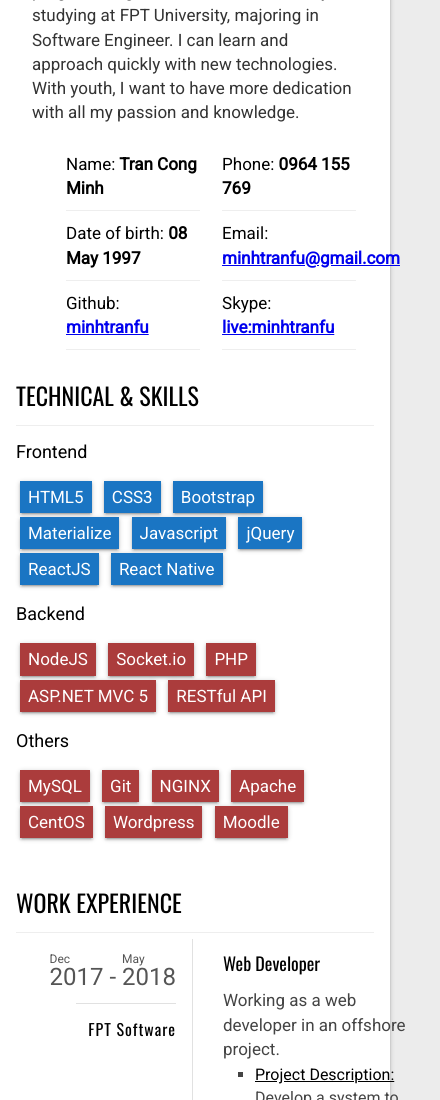
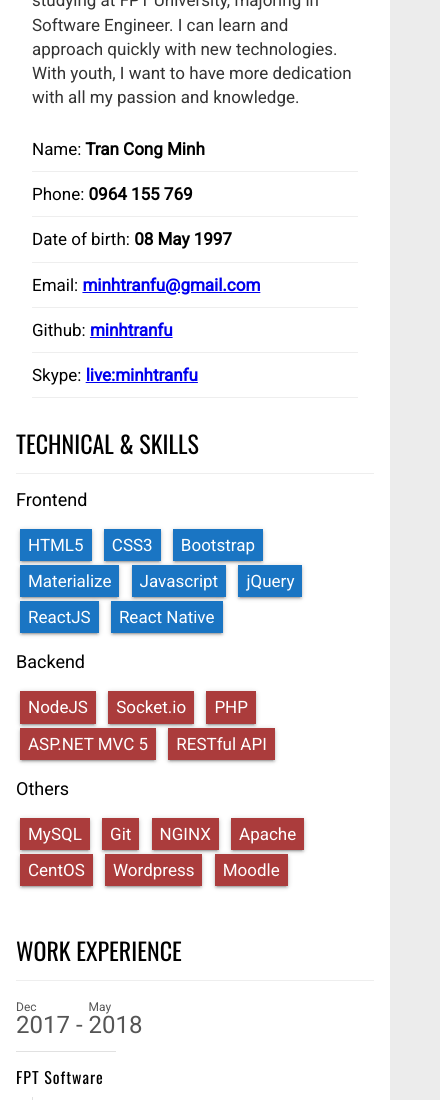
Before and after one commit to minhtranfu/minhtran-cv, a plain HTML site: page index.html in a window 390 px wide. Shown: the part 340-1440 px from the top of the page, 440 px wide, since content can reach past the window. Drawn offline with nearby package versions, Linux system fonts and the light colour scheme.

Commit message:
Update resposive

```diff
--- a/assets/css/resposive.css
+++ b/assets/css/resposive.css
@@ -1,3 +1,26 @@
+@media only screen and (max-width: 767px) {
+    #content {
+        margin-top: 0;
+    }
+    #content ul.list-inline {
+        margin-left: 0;
+    }
+    .list-inline li {
+        width: 100%;
+    }
+    .row {
+        flex-direction: column;
+    }
+    .cv-section-title h3,
+    .cv-section-title h4 {
+        text-align: left;
+    }
+    .cv-section-title h3:after {
+        right: unset;
+        left: 0;
+    }
+}
+
 @media only screen and (min-width: 768px) {
     .section-2-cols {
         flex-direction: row;
```
